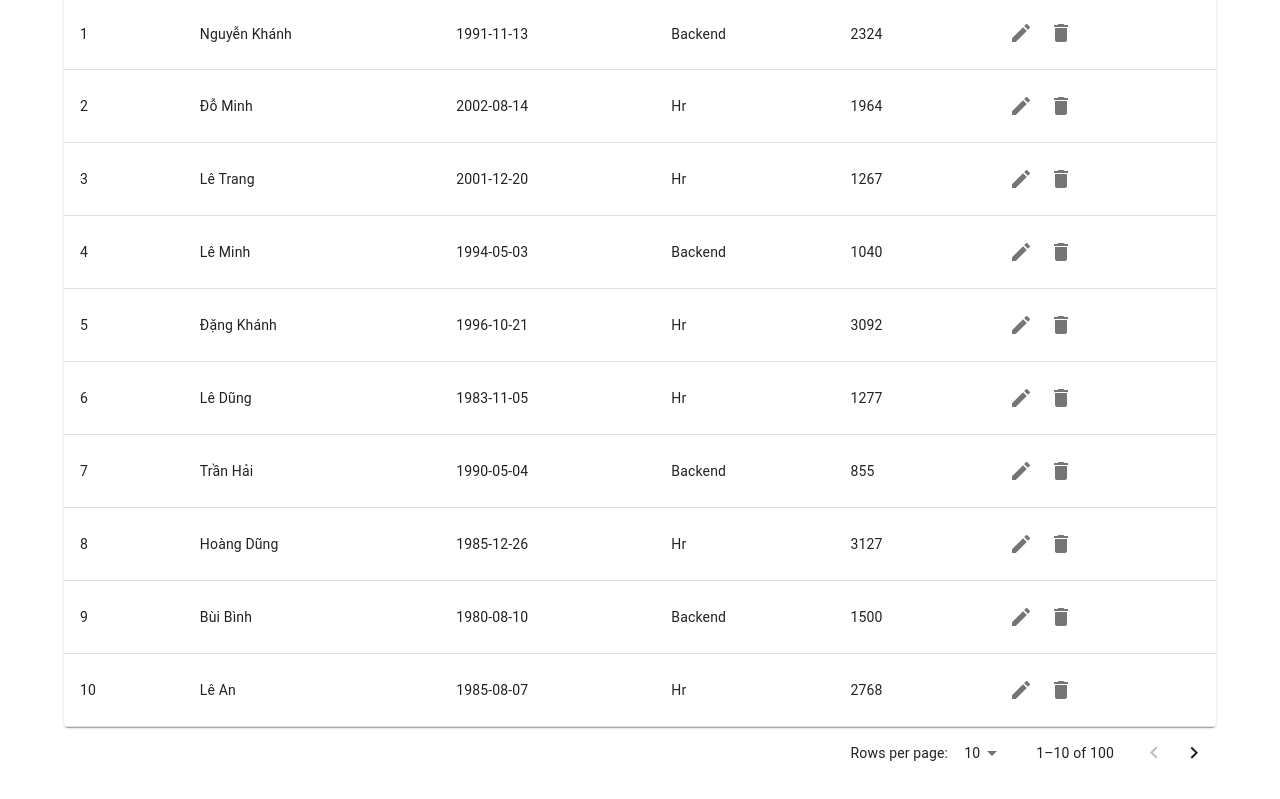
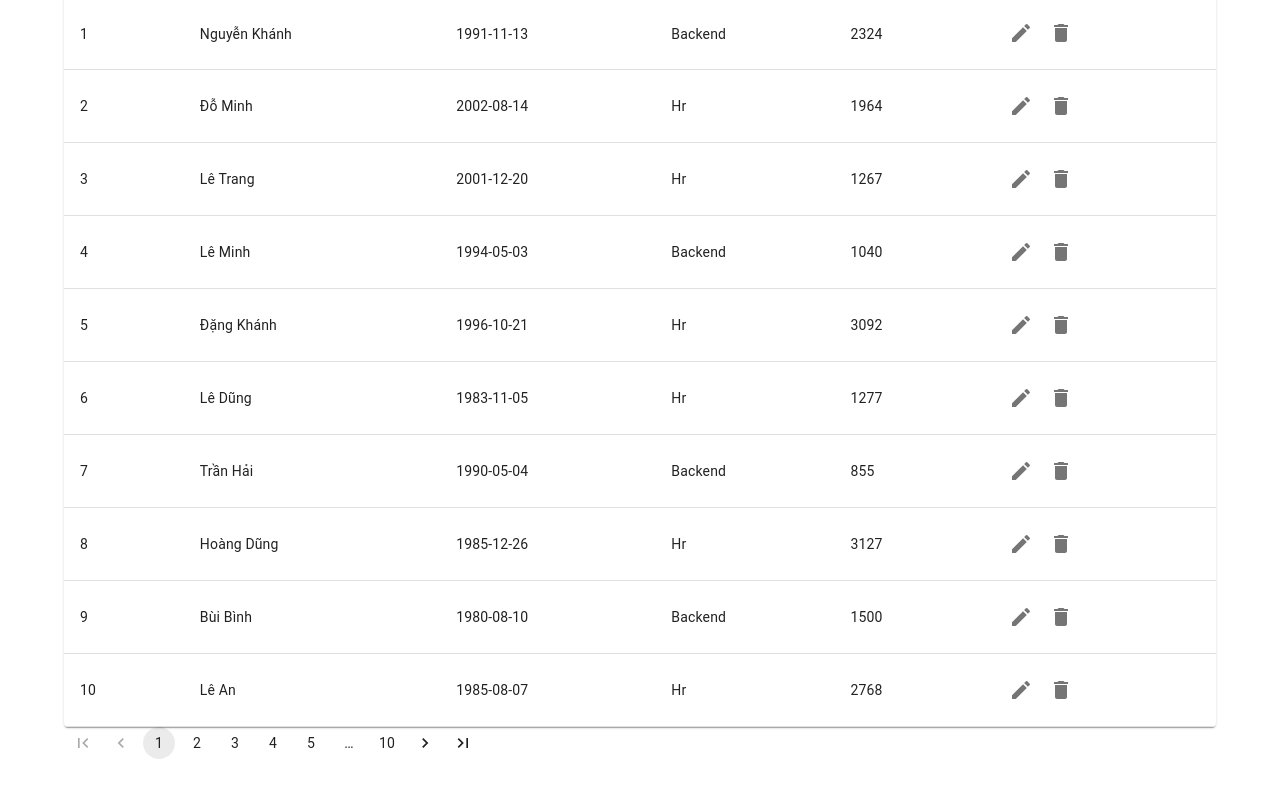
Before and after one commit to phamvankhoi35/employee-management, a React (Vite) app: page /employee in a window 1280 px wide. Shown: the part 413-1212 px from the top of the page. Built offline with nearby package versions, Linux system fonts and the light colour scheme.

Commit message:
sua lai tim kiem lan 2

```diff
--- a/src/pages/Employee.tsx
+++ b/src/pages/Employee.tsx
@@ -1,5 +1,5 @@
-import { Button, Container, IconButton, MenuItem, Paper, Select, Stack, Table, TableBody, TableCell, TableContainer, TableHead, TablePagination, TableRow, TextField, Typography } from '@mui/material';
-import { useMemo, useState } from 'react'
+import { Button, Container, IconButton, MenuItem, Pagination, Paper, Select, Stack, Table, TableBody, TableCell, TableContainer, TableHead, TablePagination, TableRow, TextField, Typography } from '@mui/material';
+import { useEffect, useMemo, useState } from 'react'
 import { Link } from 'react-router-dom'
 import { Delete, Edit, Save } from '@mui/icons-material'
 
@@ -107,11 +107,19 @@ const Employee = () => {
     return data;
   }, [employee, search, sort])
 
+  const totalPages = Math.ceil(displayEmployee.length / limit);
   const pagination = useMemo(() => {
     const start = page * limit;
     const end = start + limit;
     return displayEmployee.slice(start, end);
   }, [displayEmployee, page, limit])
+
+  useEffect(() => {
+    const maxPage = Math.ceil(displayEmployee.length / limit) - 1;
+    if (page > maxPage) {
+      setPage(0);
+    }
+  }, [displayEmployee, limit, page]);
 
   // toggle sort
   const toggleSort = (key: keyof Employee) => {
@@ -226,7 +234,7 @@ const Employee = () => {
             {
               pagination.map((e, i) => (
                 <TableRow key={e.id}>
-                  <TableCell>{i + 1}</TableCell>
+                  <TableCell>{page * limit + i + 1}</TableCell>
 
                   <TableCell>
                     {
@@ -308,9 +316,9 @@ const Employee = () => {
 
         </Table>
       </TableContainer>
-      <TablePagination
+      {/* <TablePagination
         component="div"
-        count={employee.length}
+        count={totalPages}
         page={page}
         onPageChange={(_, newPage) => setPage(newPage)}
         rowsPerPage={limit}
@@ -319,6 +327,13 @@ const Employee = () => {
           setPage(0)
         }}
         rowsPerPageOptions={[5, 10, 20]}
+      /> */}
+      <Pagination
+        count={totalPages}
+        page={page + 1}
+        onChange={(_, value) => setPage(value - 1)}
+        showFirstButton
+        showLastButton
       />
     </Container>
   )
```
